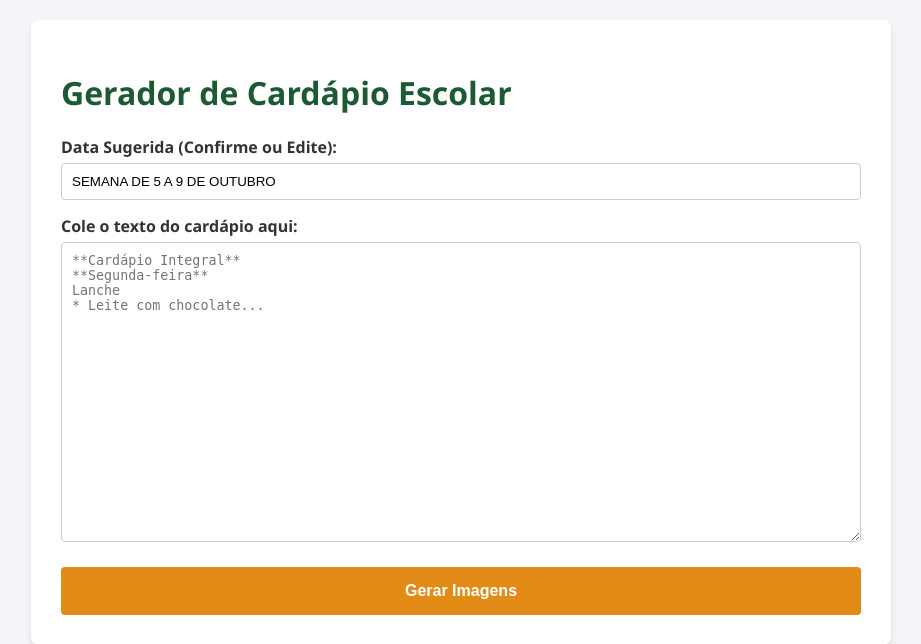
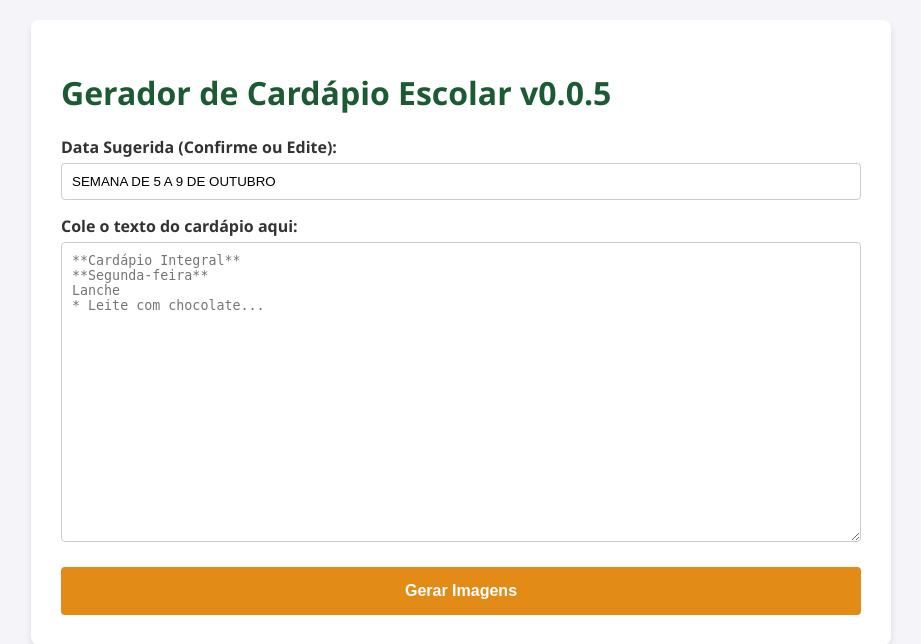
Before and after one commit to leostuker/gerador_cardapio, a Flask app: page / in a window 1280 px wide. Shown: the top 644 px of the page, without its empty margins (179-1100 px from the left). Run offline with Flask 3, Linux system fonts and the light colour scheme.

Commit message:
Update title to include version number v0.0.5

```diff
--- a/templates/index.html
+++ b/templates/index.html
@@ -17,7 +17,7 @@
 </head>
 <body>
     <div class="container">
-        <h1>Gerador de Cardápio Escolar</h1>
+        <h1>Gerador de Cardápio Escolar v0.0.5</h1>
         <form method="POST">
             <label for="date_str">Data Sugerida (Confirme ou Edite):</label>
             <input type="text" id="date_str" name="date_str" value="{{ date_str }}">
```
